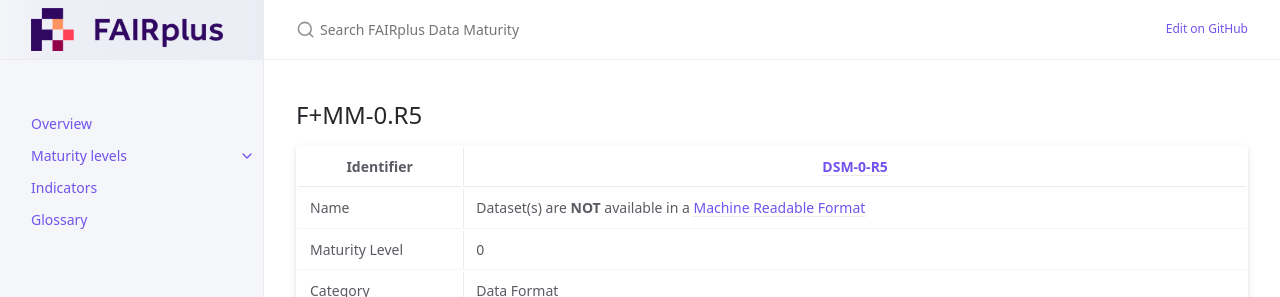
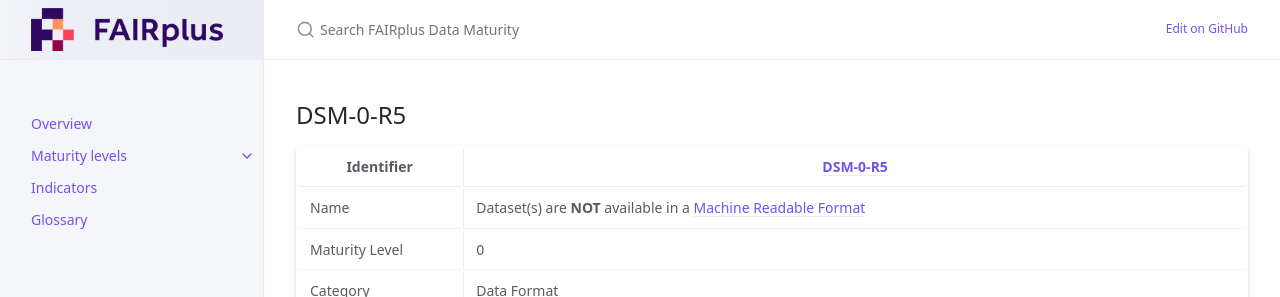
Before and after one commit to FAIRplus/Data-Maturity, a Jekyll site: the page built from docs/_indicators/DSM-0-R5.md, in a window 1280 px wide. Shown: the top 297 px of the page. Built offline with Jekyll 4.4.1, drawn with Linux system fonts in a browser that asks for light colours.

Commit message:
Update DSM-0-R5.md

```diff
--- a/docs/_indicators/DSM-0-R5.md
+++ b/docs/_indicators/DSM-0-R5.md
@@ -5,7 +5,7 @@ parent_level: level0
 nav_exclude: True
 ---
 
-## F+MM-0.R5
+## DSM-0-R5
 
 | Identifier | [DSM-0-R5](https://github.com/FAIRplus/Data-Maturity/blob/master/docs/_indicators/DSM-0-R5.md) |
 | --------- | ----------|
```
